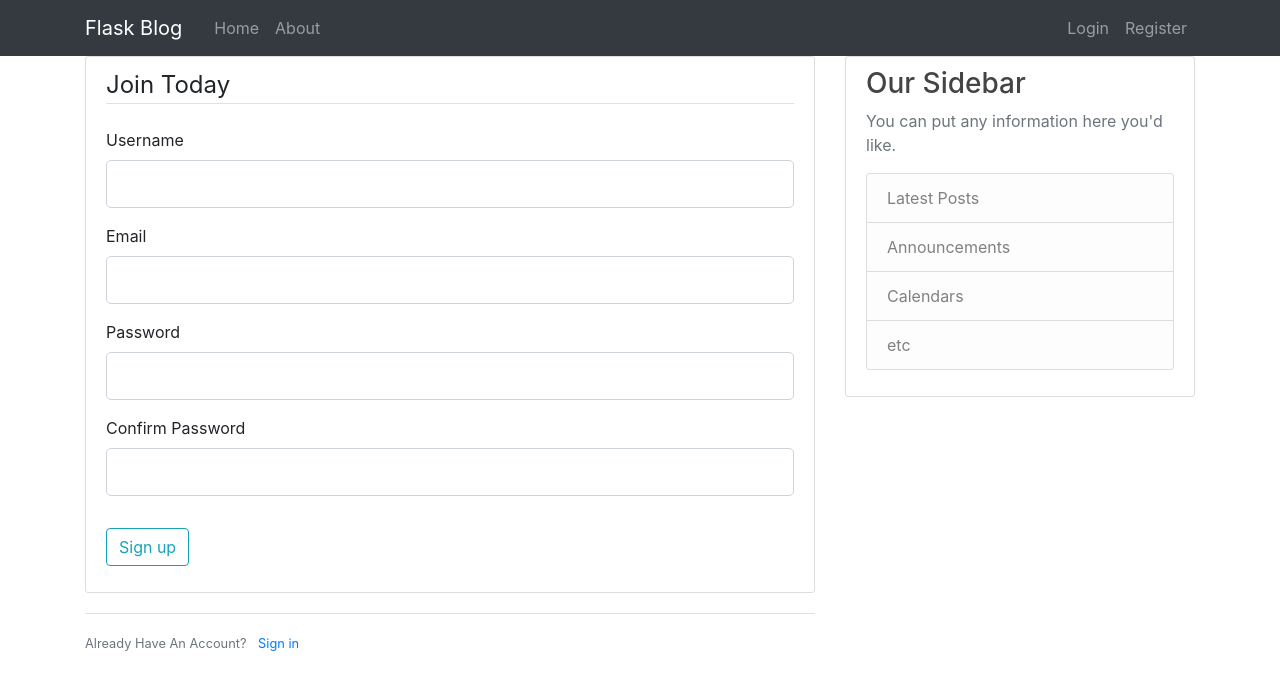
After one commit to suplolx/flask-cursus, a Flask app: page /register in a window 1280 px wide. The commit adds this page. Shown: the top 690 px of the page. Run offline with Flask 2, Linux system fonts and the light colour scheme; some libraries are stand-ins or nearby versions.

Commit message:
added login and register routes and forms

```diff
--- a/flaskblog.py
+++ b/flaskblog.py
@@ -1,4 +1,4 @@
-from flask import Flask, render_template, url_for
+from flask import Flask, render_template, url_for, flash, redirect
 from forms import RegistrationForm, LoginForm
 
 
@@ -32,5 +32,20 @@ def about():
     return render_template("about.html", title="About")
 
 
+@app.route("/register", methods=["POST", "GET"])
+def register():
+    form = RegistrationForm()
+    if form.validate_on_submit():
+        flash(f'Account created for {form.username.data}!', category='success')
+        return redirect(url_for('index'))
+    return render_template("register.html", title="Register", form=form)
+
+
+@app.route("/login")
+def login():
+    form = LoginForm()
+    return render_template("login.html", title="Login", form=form)
+
+
 if __name__ == "__main__":
     app.run(debug=True)
--- a/forms.py
+++ b/forms.py
@@ -9,7 +9,7 @@ class RegistrationForm(FlaskForm):
                             validators=[DataRequired(), Length(min=2, max=20)])
     email = StringField('Email', validators=[DataRequired(), Email()])
     password = PasswordField("Password", validators=[DataRequired()])
-    confirm_ password = PasswordField('Confirm Password',
+    confirm_password = PasswordField('Confirm Password',
                                        validators=[DataRequired(), EqualTo('password')])
     submit = SubmitField('Sign up')
 
--- a/templates/layout.html
+++ b/templates/layout.html
@@ -39,6 +39,15 @@
     <main role="main" class="container">
         <div class="row">
           <div class="col-md-8">
+            {% with messages = get_flashed_messages(with_categories=true) %}
+                {% if messages %}
+                    {% for category, message in messages %}
+                        <div class="alert alert-{{ category }}">
+                            {{ message }}
+                        </div>
+                    {% endfor %}
+                {% endif %}
+            {% endwith %}
             {% block content %}{% endblock %}
           </div>
           <div class="col-md-4">
--- /dev/null
+++ b/templates/register.html
@@ -0,0 +1,38 @@
+{% extends "layout.html" %}
+
+{% block content %}
+
+<div class="content-section">
+    <form method="POST" action="">
+        {{ form.hidden_tag() }}
+        <fieldset class="form-group">
+            <legend class="border-bottom mb-4">Join Today</legend>
+            <div class="form-group">
+                {{ form.username.label(class="form-control-label") }}
+                {{ form.username(class="form-control form-control-lg") }}
+            </div>
+            <div class="form-group">
+                {{ form.email.label(class="form-control-label") }}
+                {{ form.email(class="form-control form-control-lg") }}
+            </div>
+            <div class="form-group">
+                {{ form.password.label(class="form-control-label") }}
+                {{ form.password(class="form-control form-control-lg") }}
+            </div>
+            <div class="form-group">
+                {{ form.confirm_password.label(class="form-control-label") }}
+                {{ form.confirm_password(class="form-control form-control-lg") }}
+            </div>
+        </fieldset>
+        <div class="form-group">
+            {{ form.submit(class="btn btn-outline-info") }}
+        </div>
+    </form>
+</div>
+<div class="border-top pt-3">
+    <small class="text-muted">
+        Already Have An Account? <a href="{{ url_for('login') }}" class="ml-2">Sign in</a>
+    </small>
+</div>
+
+{% endblock content %}
```
Also changed, not shown: templates/login.html (added), 1 other file.
